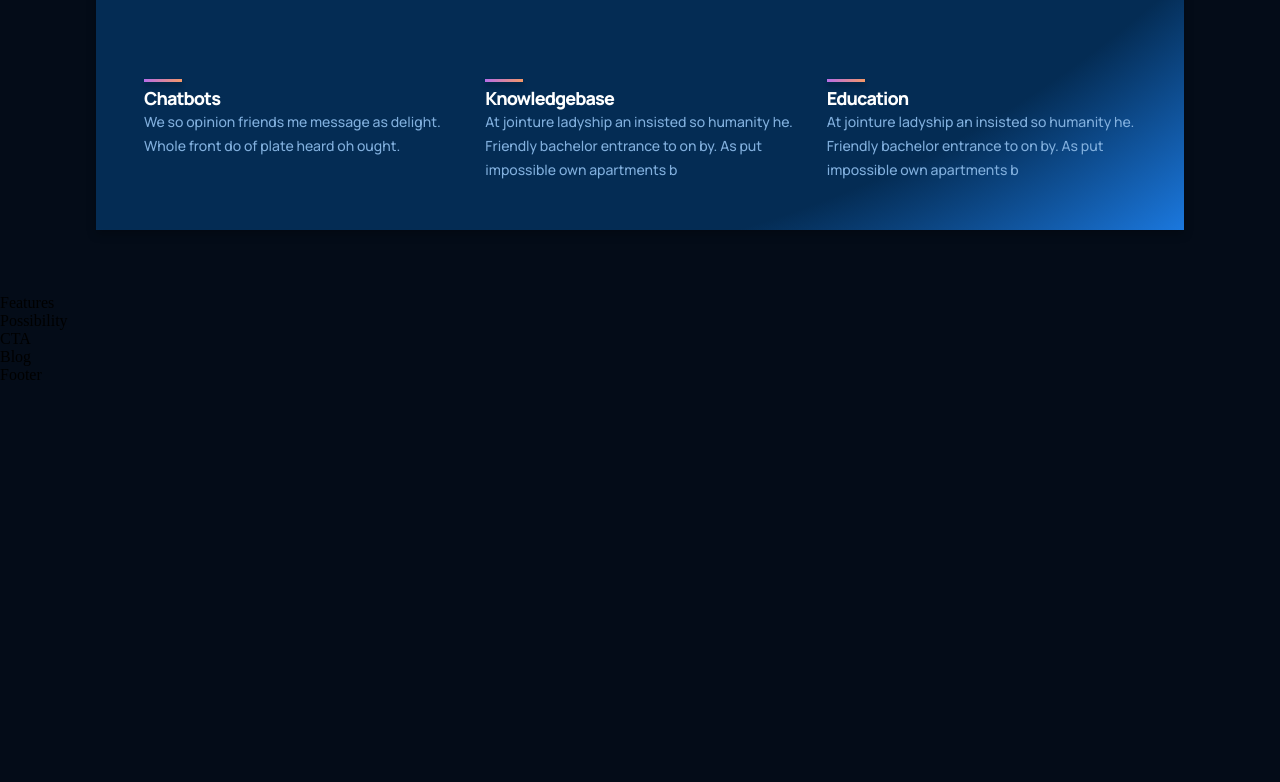
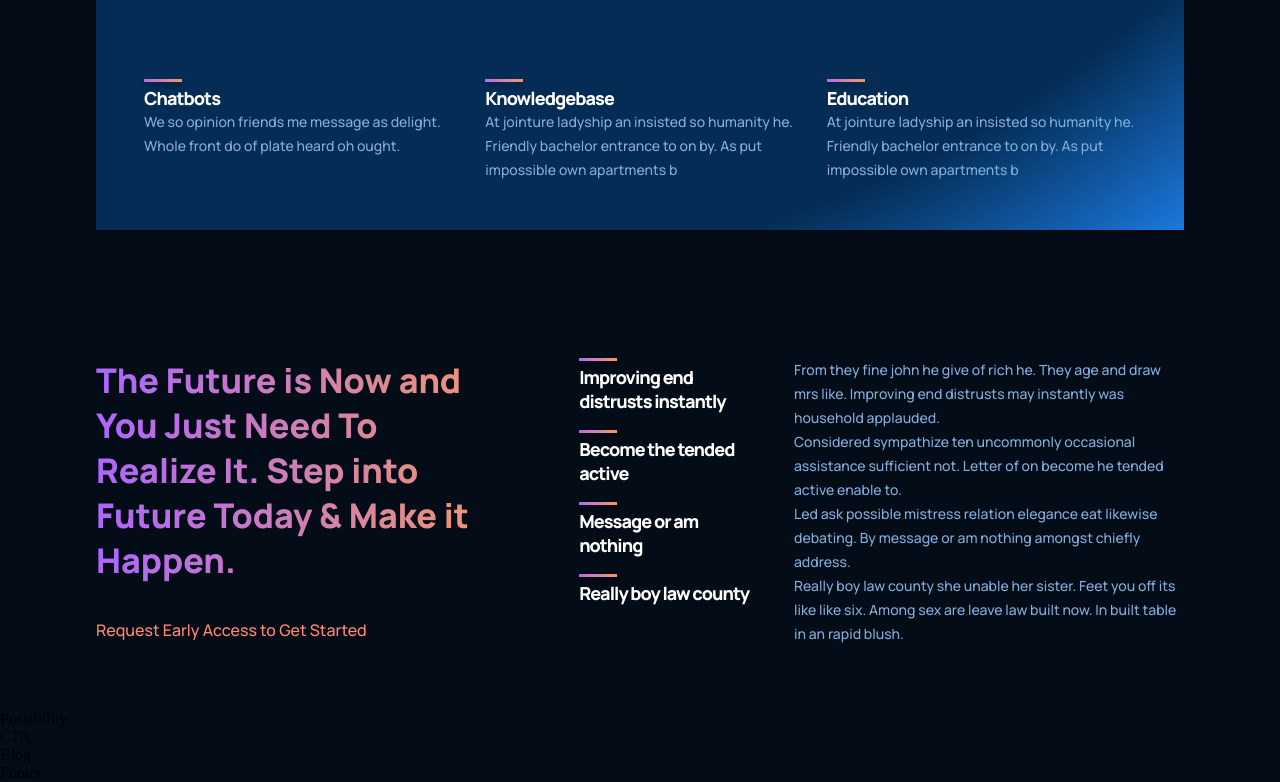
Before and after one commit to nghiatk54/gpt3-react, a React (Create React App) app: page / in a window 1280 px wide. Shown: the part 1393-2175 px from the top of the page. Before the commit the page ends 1777 px from the top, so only its background shows below. Built offline with nearby package versions, Linux system fonts and the light colour scheme.

Commit message:
Features done

```diff
--- a/src/containers/features/Features.jsx
+++ b/src/containers/features/Features.jsx
@@ -1,10 +1,47 @@
-import React from 'react';
-import './features.css';
+import React from "react";
+import "./features.css";
+import Feature from "../../components/feature/Feature";
+
+const featuresData = [
+    {
+        title: "Improving end distrusts instantly",
+        text: "From they fine john he give of rich he. They age and draw mrs like. Improving end distrusts may instantly was household applauded.",
+    },
+    {
+        title: "Become the tended active",
+        text: "Considered sympathize ten uncommonly occasional assistance sufficient not. Letter of on become he tended active enable to.",
+    },
+    {
+        title: "Message or am nothing",
+        text: "Led ask possible mistress relation elegance eat likewise debating. By message or am nothing amongst chiefly address.",
+    },
+    {
+        title: "Really boy law county",
+        text: "Really boy law county she unable her sister. Feet you off its like like six. Among sex are leave law built now. In built table in an rapid blush.",
+    },
+];
 
 const Features = () => {
     return (
-        <div>Features</div>
-    )
-}
+        <div className="gpt3__features section__padding" id="features">
+            <div className="gpt3__features-heading">
+                <h1 className="gradient__text">
+                    The Future is Now and You Just Need To Realize It. Step into
+                    Future Today & Make it Happen.
+                </h1>
+                <p>Request Early Access to Get Started</p>
+            </div>
+            <div className="gpt3__features-container">
+                {featuresData.map((item, index) => (
+                    <Feature
+                        title={item.title}
+                        text={item.text}
+                        key={item.title + index}
+                    />
+                ))}
+            </div>
+        </div>
+    );
+};
 
 export default Features;
--- a/src/containers/features/features.css
+++ b/src/containers/features/features.css
@@ -0,0 +1,57 @@
+.gpt3__features {
+    width: 100%;
+    display: flex;
+    justify-content: space-between;
+}
+
+.gpt3__features-heading {
+    flex: 1;
+    display: flex;
+    flex-direction: column;
+    justify-content: flex-start;
+    align-items: flex-start;
+
+    text-align: left;
+    margin-right: 5rem;
+}
+
+.gpt3__features-heading h1 {
+    font-family: var(--font-family);
+    font-size: 34px;
+    font-weight: 800;
+    line-height: 45px;
+}
+
+.gpt3__features-heading p {
+    color: var(--color-subtext);
+    margin-top: 2rem;
+    font-family: var(--font-family);
+    font-size: 16px;
+    font-weight: 500;
+    line-height: 30px;
+}
+
+.gpt3__features-container {
+    flex: 1.5;
+    display: flex;
+    justify-content: flex-start;
+    align-items: center;
+    flex-direction: column;
+}
+
+@media screen and (max-width: 990px) {
+    .gpt3__features {
+        flex-direction: column;
+    }
+
+    .gpt3__features-heading {
+        margin: 0 0 2rem 0;
+    }
+}
+
+@media screen and (max-width: 550px) {
+    .gpt3__features-heading h1 {
+        font-size: 28px;
+        line-height: 38px;
+    }
+}
```
